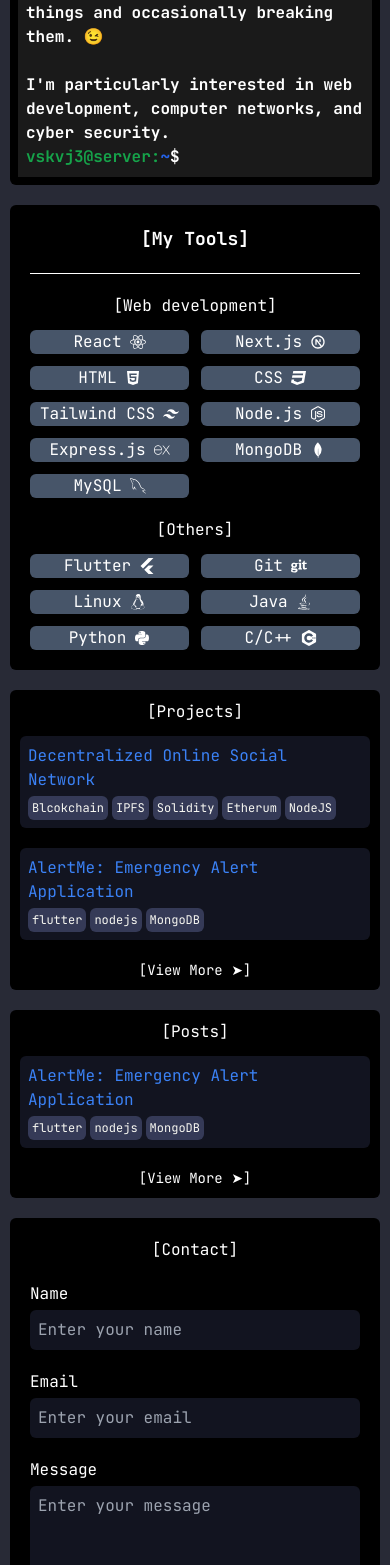
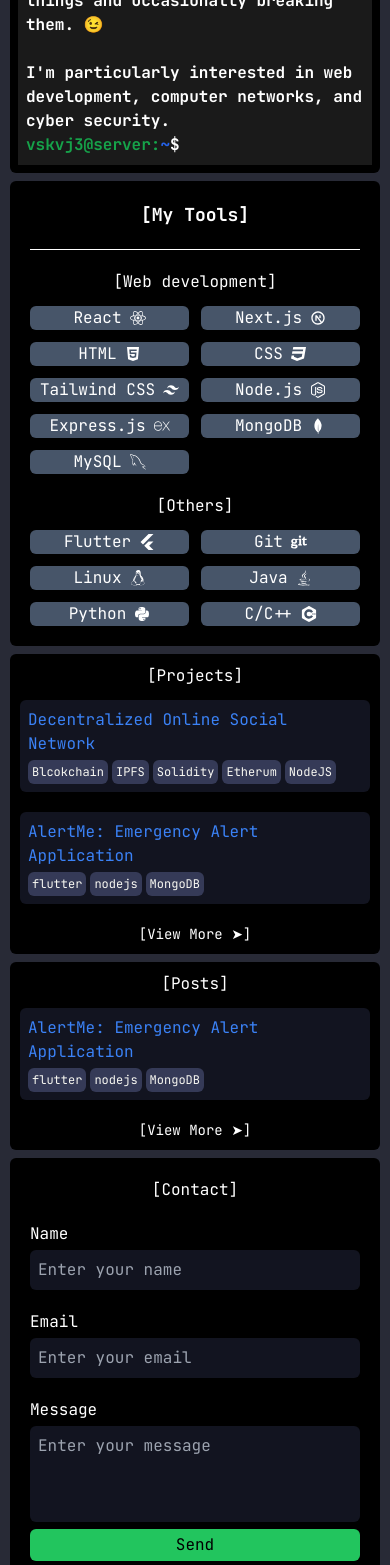
Before and after one commit to vskvj3/portfolio-nextjs, a Next.js app: page / in a window 390 px wide. Shown: the part 432-1997 px from the top of the page. Built offline with nearby package versions, Linux system fonts and the light colour scheme.

Commit message:
fix: seperator size in mobile view

```diff
--- a/src/components/footer.js
+++ b/src/components/footer.js
@@ -2,8 +2,8 @@ import { RiNextjsLine } from "react-icons/ri";
 
 export default function Footer({ home }) {
   return (
-    <footer className="bg-black w-1/2 min-w-[370px] max-w-[700px] mx-auto mb-2 lg:mb-5 mt-5 rounded-md text-center text-white py-2">
-      <span className="flex justify-center items-center">
+    <footer className="bg-black w-1/2 min-w-[370px] max-w-[700px] mx-auto my-2 lg:my-5 rounded-md text-center text-white py-2">
+      <span className="flex justify-center items-center text-sm lg:text-base">
         [ made with fun using<RiNextjsLine className="mx-1" />]
       </span>
     </footer>
--- a/src/components/home/contact.js
+++ b/src/components/home/contact.js
@@ -26,7 +26,7 @@ export default function Contact(params) {
   };
 
   return (
-    <section className="bg-black text-white w-1/2 mt-5 min-w-[370px] max-w-[700px] h-auto mx-auto mb-5 p-[20px] rounded-md text-left ">
+    <section className="bg-black text-white w-1/2 mt-2 lg:mt-5 min-w-[370px] max-w-[700px] h-auto mx-auto mb-2 lg:mb-5 p-[20px] rounded-md text-left ">
       <div className=" text-center text-white">[Contact]</div>
       {/** create a form to collect data */}
       <form className="mt-5" onSubmit={handleSubmit}>
--- a/src/components/home/skills.js
+++ b/src/components/home/skills.js
@@ -19,7 +19,7 @@ import { SiCplusplus } from "react-icons/si";
 
 export default function Skills(params) {
   return (
-    <section className="bg-black w-1/2 mt-5 min-w-[370px] max-w-[700px] h-auto mx-auto mb-5 p-[20px] rounded-md text-left text-white">
+    <section className="bg-black w-1/2 mt-2 lg:mt-5 min-w-[370px] max-w-[700px] h-auto mx-auto mb-2 lg:mb-5 p-[20px] rounded-md text-left text-white">
       <div className=" text-center text-lg mb-5 font-bold">[My Tools]</div>
       <hr className="border-white mb-5" />
       <div>
--- a/src/components/navbar.js
+++ b/src/components/navbar.js
@@ -3,7 +3,7 @@ import { FaGithub, FaLinkedin, FaTree } from "react-icons/fa";
 
 export default function Navbar() {
   return (
-    <nav className="bg-black w-1/2 min-w-[370px] max-w-[700px] px-5 mx-auto mt-2 lg:mt-5 mb-5 py-5 rounded-md text-center text-white">
+    <nav className="bg-black w-1/2 min-w-[370px] max-w-[700px] px-5 mx-auto my-2 lg:my-5  py-5 rounded-md text-center text-white">
       <Link href={"/"}>
         <h1 className="text-2xl font-extrabold">
           <span className="blinkFrame blink">[</span>
--- a/src/pages/posts/[id].js
+++ b/src/pages/posts/[id].js
@@ -31,7 +31,7 @@ export default function Post({ postData }) {
       <Head>
         <title>{postData.title}</title>
       </Head>
-      <div className="bg-black w-1/2 min-w-[370px] max-w-[700px] h-auto mx-auto mb-5 p-[20px] rounded-md text-left text-white">
+      <div className="bg-black w-1/2 min-w-[370px] max-w-[700px] h-auto mx-auto mb-2 lg:mb-5 p-[20px] rounded-md text-left text-white">
         <h1 className=" text-2xl">{postData.title}</h1>
         <br />
         <div className="text-sm">
--- a/src/pages/posts/index.js
+++ b/src/pages/posts/index.js
@@ -17,7 +17,7 @@ export async function getStaticProps() {
 export default function Posts({ allPostsData, page }) {
   return (
     <div>
-      <section className="bg-black w-1/2 min-w-[370px] max-w-[700px] h-auto mx-auto mb-5 p-[10px] lg:p-[20px] rounded-md text-left text-white">
+      <section className="bg-black w-1/2 min-w-[370px] max-w-[700px] h-auto mx-auto mb-2 lg:mb-5 p-[10px] lg:p-[20px] rounded-md text-left text-white">
         <ul>
           <p className=" text-center pb-3 lg:text-lg">[Posts]</p>
           {allPostsData.map(({ id, date, tags, title }) => (
--- a/src/pages/projects/index.js
+++ b/src/pages/projects/index.js
@@ -16,7 +16,7 @@ export async function getStaticProps() {
 export default function Projects({ allProjectsData, page }) {
   return (
     <div>
-      <section className="bg-black w-1/2 min-w-[370px] max-w-[700px] h-auto mx-auto mb-5 p-[10px] lg:p-[20px] rounded-md text-left text-white">
+      <section className="bg-black w-1/2 min-w-[370px] max-w-[700px] h-auto mx-auto mb-2 lg:mb-5 p-[10px] lg:p-[20px] rounded-md text-left text-white">
         <ul>
           <p className=" text-center pb-3 lg:text-lg">[Projects]</p>
           {allProjectsData.map(({ id, date, tags, title }) => (
```
